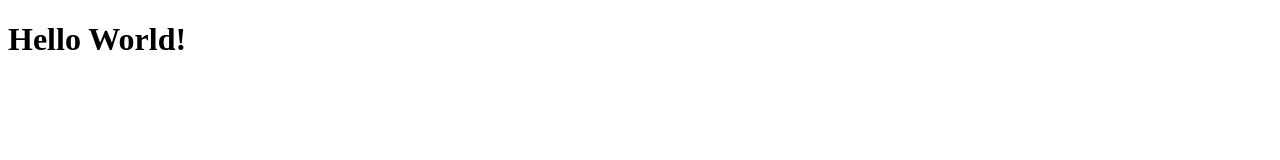
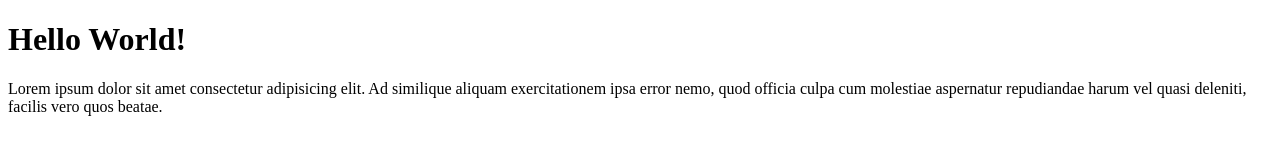
Before and after one commit to YayanTenpoles/yayan-git-test, a plain HTML site: page index.html in a window 1280 px wide. Drawn offline with Linux system fonts and the light colour scheme.

Commit message:
Menambahkan paragraf

```diff
--- a/index.html
+++ b/index.html
@@ -8,5 +8,6 @@
 </head>
 <body>
     <h1>Hello World!</h1>
+    <p>Lorem ipsum dolor sit amet consectetur adipisicing elit. Ad similique aliquam exercitationem ipsa error nemo, quod officia culpa cum molestiae aspernatur repudiandae harum vel quasi deleniti, facilis vero quos beatae.</p>
 </body>
 </html>
```
